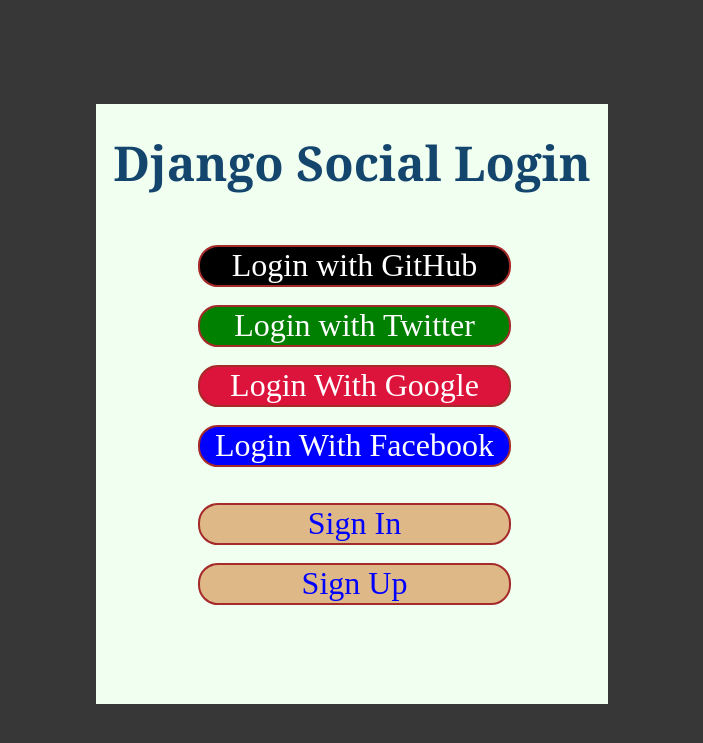
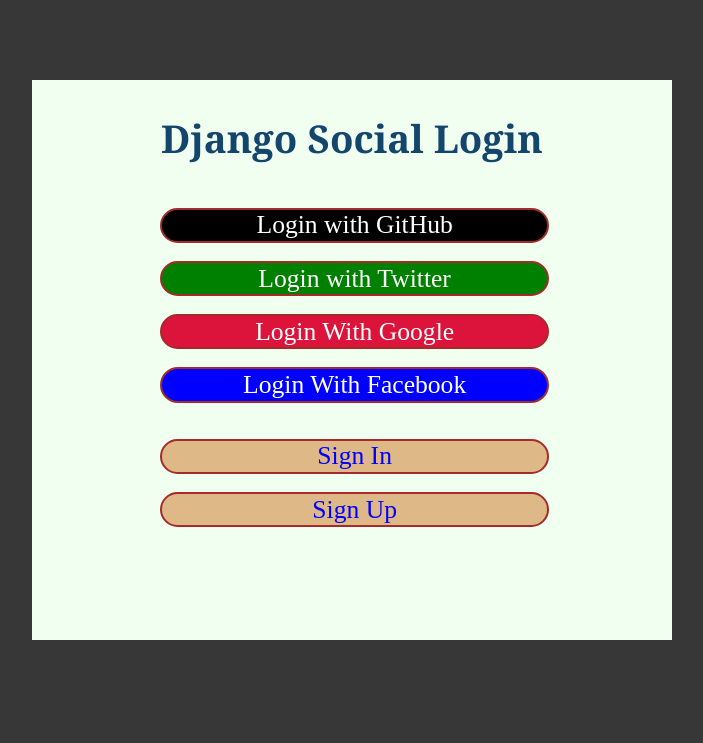
Before and after one commit to Sreemoyee26/Social_Auth_app, a Django app: page /social_auth/home/ in a window 1280 px wide. Shown: the top 743 px of the page, without its empty margins (296-999 px from the left). Run offline with Django 3.2, Linux system fonts and the light colour scheme; some libraries are stand-ins or nearby versions.

Commit message:
finishing touches

```diff
--- a/social_auth_app/static/css/styles.css
+++ b/social_auth_app/static/css/styles.css
@@ -3,20 +3,18 @@
 }
 body{
   background-color:rgb(56, 55, 55);
+  text-align: center;
 }
-.container1{
-  text-align: center;
-  padding-top:8vh;
-}
-.container2{
+.container{
   background-color: honeydew;
-  width:40vw;
-  height:75vh;
-  margin-left: 30vw;
+  width:50vw;
+  height:70vh;
+  margin-top:10vh;
+  margin-left: 25vw;
 }
 h1{
   color: rgb(19, 69, 109);
-  font-size: 3em;
+  font-size: 3vw;
   font-family:Georgia, 'Times New Roman', Times, serif ;
   padding-top:5%;
 }
@@ -34,7 +32,7 @@ h1{
 }
 a{
   color:white;
-  font-size: 2em;
+  font-size: 2vw;
   border-radius: 20px;
   border: darkgray;
   padding:0.1%;
@@ -51,7 +49,7 @@ a:hover{
   border: 2px outset #2161f2;
 }
 h3{
-  font-size: 3em;
+  font-size: 3vw;
   color:blue;
   font-family: Verdana, Geneva, Tahoma, sans-serif;
 }
--- a/social_auth_app/templates/allauth/account/base.html
+++ b/social_auth_app/templates/allauth/account/base.html
@@ -17,14 +17,12 @@
         {% endif %}
       </ul>
     </div>
-    <div class="container1">
-    <div class="container2">
+    <div class="container">
     {% block content %}
     {% endblock %}
     {% endblock %}
     {% block extra_body %}
     {% endblock %}
     </div>
-    </div>
   </body>
 </html>
--- a/social_auth_app/templates/home.html
+++ b/social_auth_app/templates/home.html
@@ -15,8 +15,7 @@
   </head>
 
   <body>
-    <div class="container1">
-      <div class="container2">
+      <div class="container">
         <h1>Django Social Login</h1>
 
         <br>
@@ -38,9 +37,9 @@
           <a href="{% url 'account_login' %}" style="color:blue" class="sign">Sign In </a>
           <br>
           <a href="{% url 'account_signup' %}" style="color:blue" class="sign">Sign Up </a>
+          <br><br><br>
 
         {% endif %}
       </div>
-    </div>
   </body>
 </html>
```
Also changed, not shown: social_auth_app/static/css/stylelog.css (+6 -8 lines), db.sqlite3.
